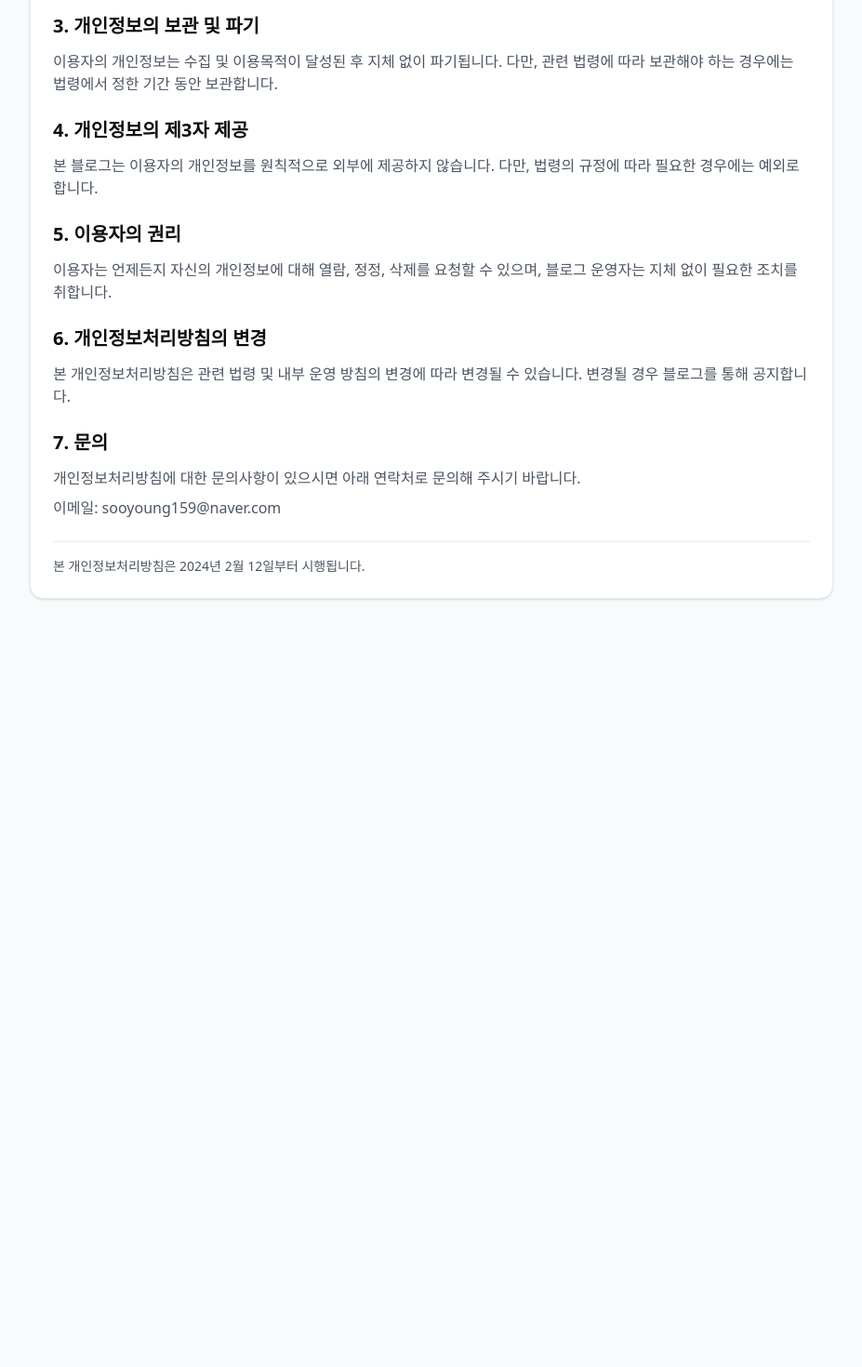
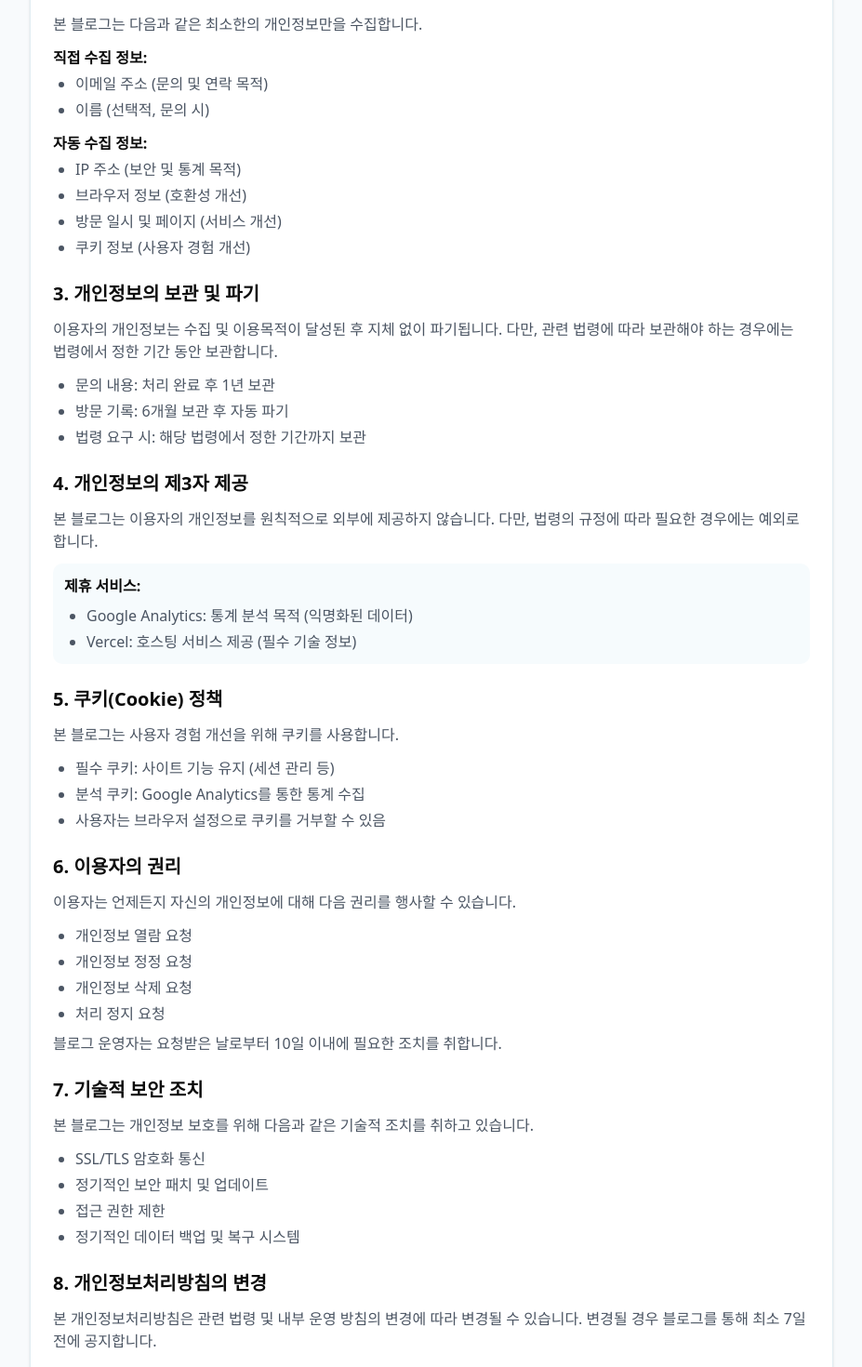
Before and after one commit to sooyoung159/sooyoung-archive, a Next.js app: page /privacy in a window 1280 px wide. Shown: the part 540-2010 px from the top of the page at 93% size, without its empty margins (176-1103 px from the left). Before the commit the page ends 1216 px from the top, so only its background shows below. Built offline with nearby package versions, Linux system fonts and the light colour scheme; no server answers.

Commit message:
페이지네이션 로직 수정 및 개인정보처리방침 보강

```diff
--- a/src/app/page.tsx
+++ b/src/app/page.tsx
@@ -22,7 +22,7 @@ export default async function HomePage({
 }) {
   const resolvedSearchParams = await searchParams;
   const currentPage = Number(resolvedSearchParams.page) || 1;
-  const postsPerPage = 8;
+  const postsPerPage = 9;
 
   const [posts, totalPosts] = await Promise.all([
     getPosts(currentPage, postsPerPage),
@@ -30,7 +30,7 @@ export default async function HomePage({
   ]);
 
   const totalPages = Math.ceil(totalPosts / postsPerPage);
-  const shouldShowPagination = totalPosts >= 9;
+  const shouldShowPagination = totalPosts >= 10;
 
   return (
     <div className="min-h-screen bg-background flex flex-col">
--- a/src/app/privacy/page.tsx
+++ b/src/app/privacy/page.tsx
@@ -1,5 +1,5 @@
-import { Header } from '@/components/header';
-import { Card, CardContent, CardHeader, CardTitle } from '@/components/ui/card';
+import { Header } from "@/components/header";
+import { Card, CardContent, CardHeader, CardTitle } from "@/components/ui/card";
 
 export default function PrivacyPage() {
   return (
@@ -8,83 +8,178 @@ export default function PrivacyPage() {
       <main className="mx-auto w-full max-w-4xl px-4 py-8">
         <h1 className="mb-8 text-3xl font-bold">개인정보처리방침</h1>
 
+        <div className="space-y-6">
           <Card>
             <CardHeader>
               <CardTitle>개인정보처리방침</CardTitle>
             </CardHeader>
             <CardContent className="space-y-6">
               <section>
-              <h2 className="mb-3 text-xl font-semibold">1. 개인정보의 수집 및 이용 목적</h2>
-              <p className="text-muted-foreground">
-                본 블로그는 이용자의 개인정보를 다음과 같은 목적으로 수집 및 이용합니다.
+                <h2 className="mb-3 text-xl font-semibold">
+                  1. 개인정보의 수집 및 이용 목적
+                </h2>
+                <p className="text-muted-foreground mb-3">
+                  본 블로그는 이용자의 개인정보를 다음과 같은 목적으로 수집 및
+                  이용합니다.
                 </p>
-              <ul className="mt-2 ml-6 list-disc space-y-1 text-muted-foreground">
+                <ul className="ml-6 list-disc space-y-2 text-muted-foreground">
                   <li>블로그 콘텐츠 제공 및 서비스 운영</li>
                   <li>문의사항에 대한 응대 및 처리</li>
                   <li>서비스 개선 및 신규 서비스 개발</li>
+                  <li>댓글 및 소통 기능 제공</li>
+                  <li>사이트 통계 및 분석 (Google Analytics)</li>
+                  <li>보안 및 사이트 안정성 유지</li>
                 </ul>
               </section>
 
               <section>
-              <h2 className="mb-3 text-xl font-semibold">2. 수집하는 개인정보의 항목</h2>
-              <p className="text-muted-foreground">
+                <h2 className="mb-3 text-xl font-semibold">
+                  2. 수집하는 개인정보의 항목
+                </h2>
+                <p className="text-muted-foreground mb-3">
                   본 블로그는 다음과 같은 최소한의 개인정보만을 수집합니다.
                 </p>
-              <ul className="mt-2 ml-6 list-disc space-y-1 text-muted-foreground">
+                <div className="space-y-3">
+                  <div>
+                    <strong className="text-foreground">직접 수집 정보:</strong>
+                    <ul className="mt-1 ml-6 list-disc space-y-1 text-muted-foreground">
                       <li>이메일 주소 (문의 및 연락 목적)</li>
-                <li>방문 기록 (서비스 개선 목적)</li>
+                      <li>이름 (선택적, 문의 시)</li>
+                    </ul>
+                  </div>
+                  <div>
+                    <strong className="text-foreground">자동 수집 정보:</strong>
+                    <ul className="mt-1 ml-6 list-disc space-y-1 text-muted-foreground">
+                      <li>IP 주소 (보안 및 통계 목적)</li>
+                      <li>브라우저 정보 (호환성 개선)</li>
+                      <li>방문 일시 및 페이지 (서비스 개선)</li>
+                      <li>쿠키 정보 (사용자 경험 개선)</li>
+                    </ul>
+                  </div>
+                </div>
+              </section>
+
+              <section>
+                <h2 className="mb-3 text-xl font-semibold">
+                  3. 개인정보의 보관 및 파기
+                </h2>
+                <p className="text-muted-foreground mb-3">
+                  이용자의 개인정보는 수집 및 이용목적이 달성된 후 지체 없이
+                  파기됩니다. 다만, 관련 법령에 따라 보관해야 하는 경우에는
+                  법령에서 정한 기간 동안 보관합니다.
+                </p>
+                <ul className="ml-6 list-disc space-y-1 text-muted-foreground">
+                  <li>문의 내용: 처리 완료 후 1년 보관</li>
+                  <li>방문 기록: 6개월 보관 후 자동 파기</li>
+                  <li>법령 요구 시: 해당 법령에서 정한 기간까지 보관</li>
                 </ul>
               </section>
 
               <section>
-              <h2 className="mb-3 text-xl font-semibold">3. 개인정보의 보관 및 파기</h2>
-              <p className="text-muted-foreground">
-                이용자의 개인정보는 수집 및 이용목적이 달성된 후 지체 없이 파기됩니다.
-                다만, 관련 법령에 따라 보관해야 하는 경우에는 법령에서 정한 기간 동안 보관합니다.
+                <h2 className="mb-3 text-xl font-semibold">
+                  4. 개인정보의 제3자 제공
+                </h2>
+                <p className="text-muted-foreground mb-3">
+                  본 블로그는 이용자의 개인정보를 원칙적으로 외부에 제공하지
+                  않습니다. 다만, 법령의 규정에 따라 필요한 경우에는 예외로
+                  합니다.
+                </p>
+                <div className="bg-muted/50 p-3 rounded-lg">
+                  <strong className="text-foreground">제휴 서비스:</strong>
+                  <ul className="mt-2 ml-6 list-disc space-y-1 text-muted-foreground">
+                    <li>Google Analytics: 통계 분석 목적 (익명화된 데이터)</li>
+                    <li>Vercel: 호스팅 서비스 제공 (필수 기술 정보)</li>
+                  </ul>
+                </div>
+              </section>
+
+              <section>
+                <h2 className="mb-3 text-xl font-semibold">
+                  5. 쿠키(Cookie) 정책
+                </h2>
+                <p className="text-muted-foreground mb-3">
+                  본 블로그는 사용자 경험 개선을 위해 쿠키를 사용합니다.
+                </p>
+                <ul className="ml-6 list-disc space-y-1 text-muted-foreground">
+                  <li>필수 쿠키: 사이트 기능 유지 (세션 관리 등)</li>
+                  <li>분석 쿠키: Google Analytics를 통한 통계 수집</li>
+                  <li>사용자는 브라우저 설정으로 쿠키를 거부할 수 있음</li>
+                </ul>
+              </section>
+
+              <section>
+                <h2 className="mb-3 text-xl font-semibold">6. 이용자의 권리</h2>
+                <p className="text-muted-foreground mb-3">
+                  이용자는 언제든지 자신의 개인정보에 대해 다음 권리를 행사할 수
+                  있습니다.
+                </p>
+                <ul className="ml-6 list-disc space-y-1 text-muted-foreground">
+                  <li>개인정보 열람 요청</li>
+                  <li>개인정보 정정 요청</li>
+                  <li>개인정보 삭제 요청</li>
+                  <li>처리 정지 요청</li>
+                </ul>
+                <p className="text-muted-foreground mt-2">
+                  블로그 운영자는 요청받은 날로부터 10일 이내에 필요한 조치를
+                  취합니다.
                 </p>
               </section>
 
               <section>
-              <h2 className="mb-3 text-xl font-semibold">4. 개인정보의 제3자 제공</h2>
-              <p className="text-muted-foreground">
-                본 블로그는 이용자의 개인정보를 원칙적으로 외부에 제공하지 않습니다.
-                다만, 법령의 규정에 따라 필요한 경우에는 예외로 합니다.
+                <h2 className="mb-3 text-xl font-semibold">
+                  7. 기술적 보안 조치
+                </h2>
+                <p className="text-muted-foreground mb-3">
+                  본 블로그는 개인정보 보호를 위해 다음과 같은 기술적 조치를
+                  취하고 있습니다.
+                </p>
+                <ul className="ml-6 list-disc space-y-1 text-muted-foreground">
+                  <li>SSL/TLS 암호화 통신</li>
+                  <li>정기적인 보안 패치 및 업데이트</li>
+                  <li>접근 권한 제한</li>
+                  <li>정기적인 데이터 백업 및 복구 시스템</li>
+                </ul>
+              </section>
+
+              <section>
+                <h2 className="mb-3 text-xl font-semibold">
+                  8. 개인정보처리방침의 변경
+                </h2>
+                <p className="text-muted-foreground mb-3">
+                  본 개인정보처리방침은 관련 법령 및 내부 운영 방침의 변경에
+                  따라 변경될 수 있습니다. 변경될 경우 블로그를 통해 최소 7일
+                  전에 공지합니다.
                 </p>
               </section>
 
               <section>
-              <h2 className="mb-3 text-xl font-semibold">5. 이용자의 권리</h2>
+                <h2 className="mb-3 text-xl font-semibold">9. 문의</h2>
+                <p className="text-muted-foreground mb-3">
+                  개인정보처리방침에 대한 문의사항이 있으시면 아래 연락처로
+                  문의해 주시기 바랍니다.
+                </p>
+                <div className="bg-muted/50 p-3 rounded-lg">
                   <p className="text-muted-foreground">
-                이용자는 언제든지 자신의 개인정보에 대해 열람, 정정, 삭제를 요청할 수 있으며,
-                블로그 운영자는 지체 없이 필요한 조치를 취합니다.
+                    <strong>이메일:</strong> sooyoung159@naver.com
+                    <br />
+                    <strong>담당자:</strong> 블로그 운영자 수영
+                    <br />
+                    <strong>처리 기간:</strong> 문의 접수 후 3영업일 이내
                   </p>
-            </section>
-
-            <section>
-              <h2 className="mb-3 text-xl font-semibold">6. 개인정보처리방침의 변경</h2>
-              <p className="text-muted-foreground">
-                본 개인정보처리방침은 관련 법령 및 내부 운영 방침의 변경에 따라 변경될 수 있습니다.
-                변경될 경우 블로그를 통해 공지합니다.
-              </p>
-            </section>
-
-            <section>
-              <h2 className="mb-3 text-xl font-semibold">7. 문의</h2>
-              <p className="text-muted-foreground">
-                개인정보처리방침에 대한 문의사항이 있으시면 아래 연락처로 문의해 주시기 바랍니다.
-              </p>
-              <p className="mt-2 text-muted-foreground">
-                이메일: sooyoung159@naver.com
-              </p>
+                </div>
               </section>
 
               <section className="pt-4 border-t">
                 <p className="text-sm text-muted-foreground">
-                본 개인정보처리방침은 2024년 2월 12일부터 시행됩니다.
+                  본 개인정보처리방침은 2026년 3월 9일부터 시행됩니다.
+                </p>
+                <p className="text-sm text-muted-foreground mt-1">
+                  최종 수정일: 2026년 3월 9일
                 </p>
               </section>
             </CardContent>
           </Card>
+        </div>
       </main>
     </div>
   );
```
Lines whose indentation alone changed are shown as unchanged.
